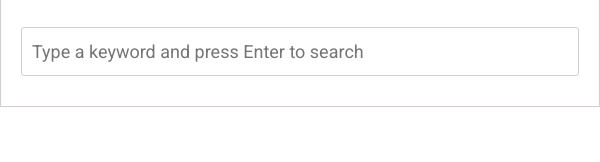
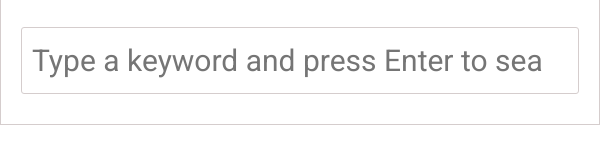
Before and after one commit to Salman-Raj/wikipedia-application, a plain HTML site: page index.html in a window 600 px wide. Shown: the part 84-246 px from the top of the page. Drawn offline with nearby package versions, Linux system fonts and the light colour scheme; a web font is replaced by a local one.

Commit message:
Update style.css

```diff
--- a/style.css
+++ b/style.css
@@ -53,9 +53,9 @@
   text-decoration: none;
 }
 
-@media screen and orientation:portrait{
+@media screen and (min-width:576px) and (max-width:767px){
   .main-container{
-  font-size:36px;
+  font-size:48px;
   }
   .wiki.logo{
         margin-bottom: 30px;
@@ -63,6 +63,14 @@
         height:150px;
 
   }
+  .search-input {
+  border-radius: 3px;
+  padding: 10px;
+  border-width: 1px;
+  border-style: solid;
+  border-color: #d5cdcd;
+  font-size: 30px;
+}
 
 
 }
@@ -70,8 +78,8 @@
 @media screen and (min-width:768px) {
     .wiki-logo {
         margin-bottom: 30px;
-        width: 150px;
-        height:150px;
+        width: 200px;
+        height:200px;
       }
 
 }
@@ -80,8 +88,8 @@
 @media screen and (max-width:576px) {
   .wiki-logo {
       margin-bottom: 30px;
-      width: 200px;
-      height:200px;
+      width: 300px;
+      height:300px;
     }
 
 }
@@ -89,8 +97,8 @@
 @media screen and(min-width:577px) (max-width:992px) {
   .wiki-logo {
       margin-bottom: 30px;
-      width: 300px;
-      height:300px;
+      width: 400px;
+      height:400px;
     }
 
 }
```
